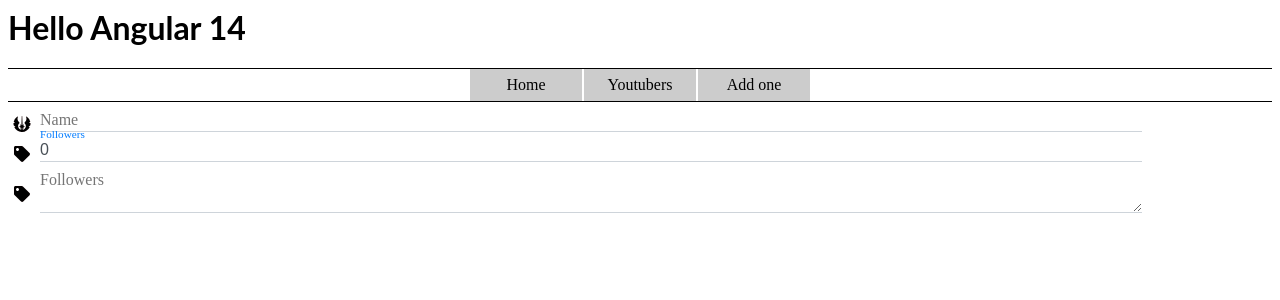
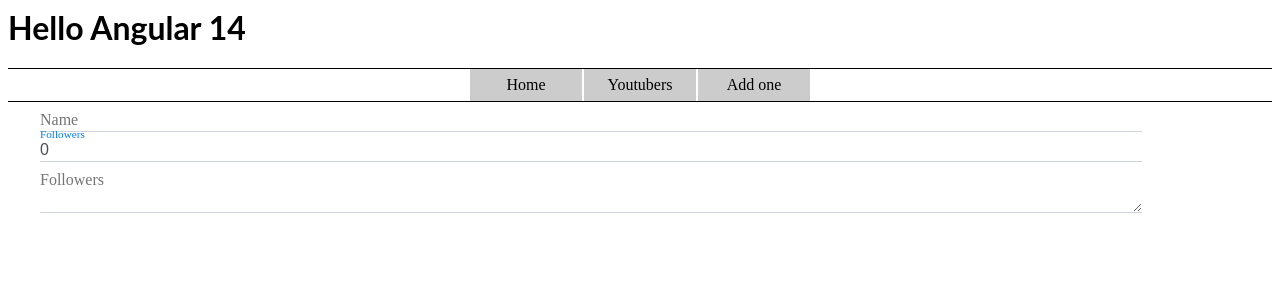
Before and after one commit to Olotse/angular-ivy-tydsat, an Angular app: page /add in a window 1280 px wide. Shown: the top 300 px of the page. Built offline with nearby package versions, Linux system fonts and the light colour scheme.

Commit message:
4 files modified

```diff
--- a/package.json
+++ b/package.json
@@ -11,12 +11,6 @@
     "@angular/platform-browser": "^11.0.9",
     "@angular/platform-browser-dynamic": "^11.0.9",
     "@angular/router": "^11.0.9",
-    "@fortawesome/angular-fontawesome": "^0.8.1",
-    "@fortawesome/fontawesome-common-types": "^0.2.34",
-    "@fortawesome/fontawesome-svg-core": "^1.2.34",
-    "@fortawesome/free-brands-svg-icons": "^5.15.2",
-    "@fortawesome/free-regular-svg-icons": "^5.15.2",
-    "@fortawesome/free-solid-svg-icons": "^5.15.2",
     "rxjs": "^6.6.3",
     "tslib": "^2.1.0",
     "zone.js": "^0.11.3"
--- a/src/app/add-youtuber/add-youtuber.component.html
+++ b/src/app/add-youtuber/add-youtuber.component.html
@@ -1,21 +1,18 @@
 <form [formGroup]="addForm" (ngSubmit)="onSubmit(addForm.value)">
 	<div class="field-container">
 		<p class="fa-root">
-			<fa-icon [icon]="faJedi" size="1x" [styles]="{'stroke': 'red'}"></fa-icon>
 		</p>
 		<input type="text" id="Name" formControlName="name" required />
 		<label for="Name">Name</label>
 	</div>
 	<div class="field-container">
 		<p class="fa-root">
-			<fa-icon [icon]="faTag" size="1x" [styles]="{'stroke': 'red'}"></fa-icon>
 		</p>
 		<input type="text" id="Followers" formControlName="followers" required />
 		<label for="Followers">Followers</label>
 	</div>
 	<div class="field-container">
 		<p class="fa-root">
-			<fa-icon [icon]="faTag" size="1x" [styles]="{'stroke': 'red'}"></fa-icon>
 		</p>
 		<textarea id="Description" formControlName="description" required></textarea>
 		<label for="Description">Followers</label>
--- a/src/app/add-youtuber/add-youtuber.component.ts
+++ b/src/app/add-youtuber/add-youtuber.component.ts
@@ -1,10 +1,6 @@
 import { Component, OnInit } from "@angular/core";
 import { FormBuilder } from "@angular/forms";
 import { YoutubersService } from "../youtubers.service";
-
-import { faJedi } from "@fortawesome/free-solid-svg-icons";
-import { faTag } from "@fortawesome/free-solid-svg-icons";
-import { faDiscourse } from "@fortawesome/free-brands-svg-icons";
 
 @Component({
   selector: "app-add-youtuber",
@@ -13,10 +9,6 @@
 })
 export class AddYoutuberComponent implements OnInit {
   addForm;
-
-  faJedi = faJedi;
-  faTag = faTag;
-  faDiscourse = faDiscourse;
 
   constructor(
     private formBuilder: FormBuilder,
--- a/src/app/app.module.ts
+++ b/src/app/app.module.ts
@@ -1,7 +1,6 @@
 import { NgModule } from "@angular/core";
 import { BrowserModule } from "@angular/platform-browser";
 import { FormsModule, ReactiveFormsModule } from "@angular/forms";
-import { FontAwesomeModule } from "@fortawesome/angular-fontawesome";
 
 import { AppComponent } from "./app.component";
 import { HelloComponent } from "./hello.component";
@@ -15,7 +14,6 @@
     BrowserModule,
     FormsModule,
     ReactiveFormsModule,
-    FontAwesomeModule,
     RouterModule.forRoot([
       { path: "youtubers", component: MycompoComponent },
       { path: "add", component: AddYoutuberComponent }
```
